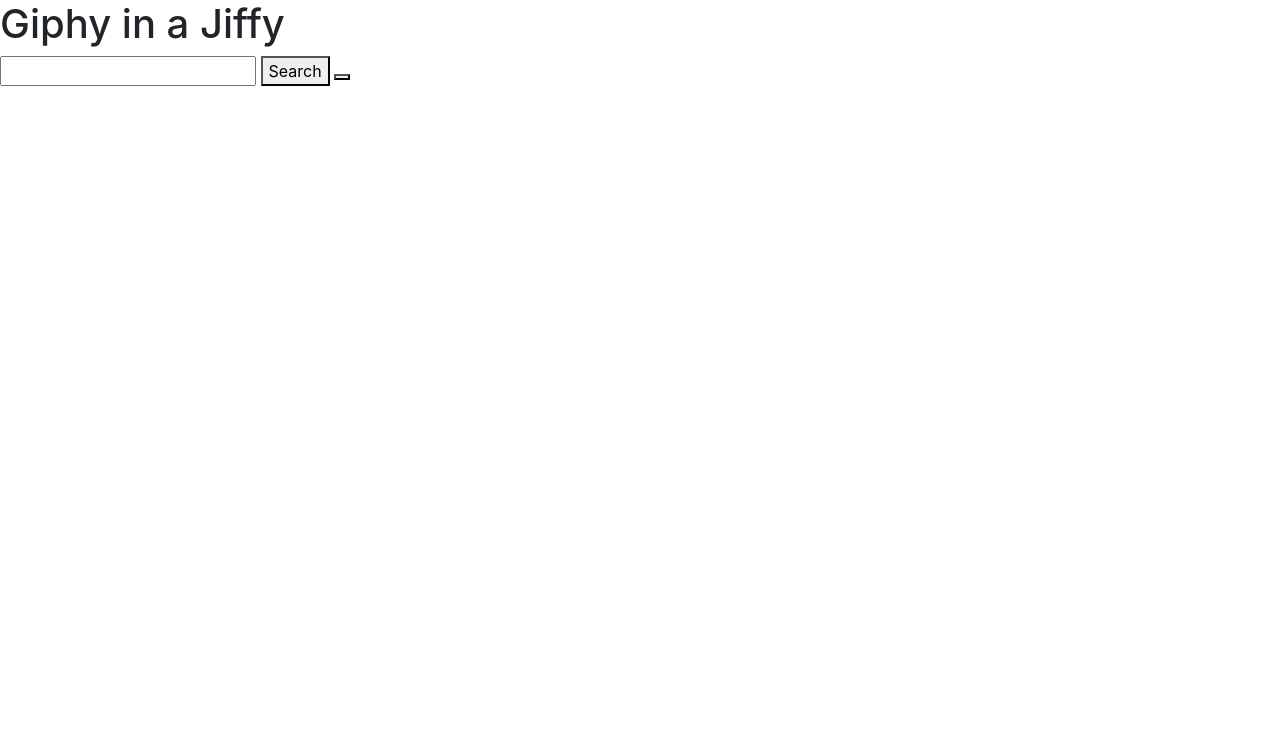
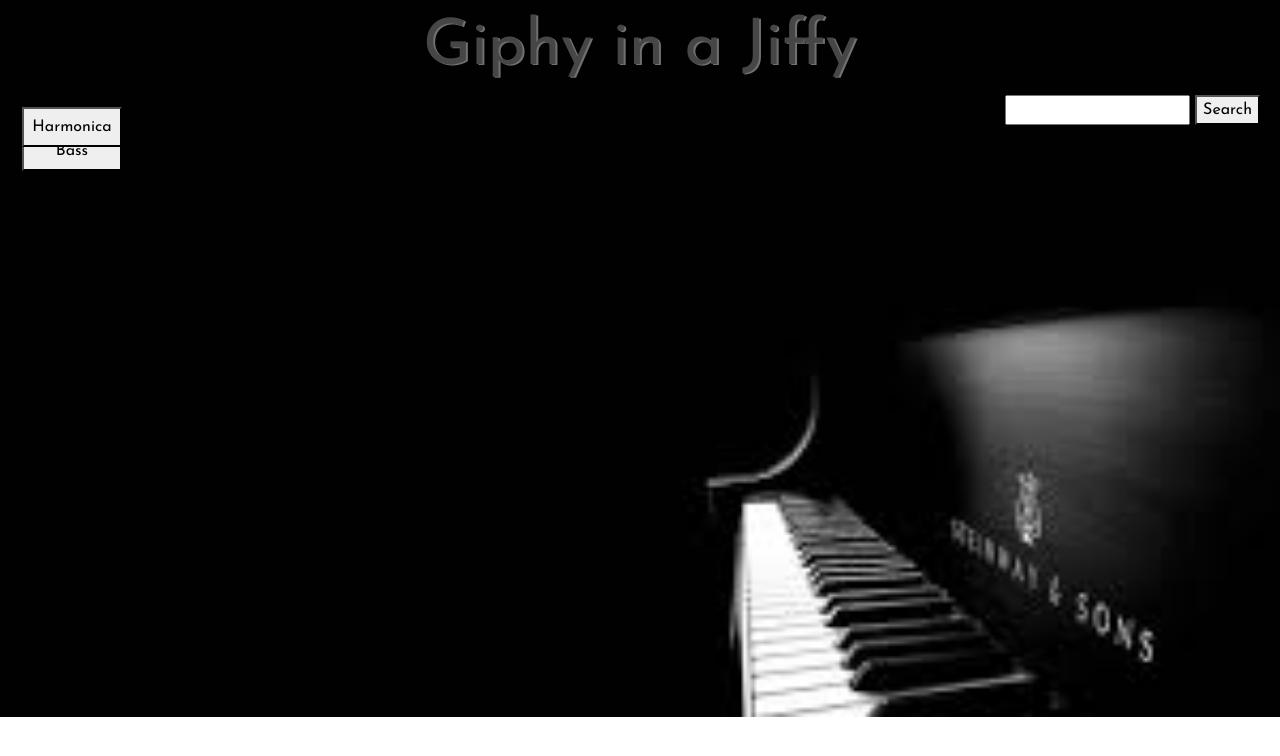
Before and after one commit to lizharris90210/giphy_api, a plain HTML site: page index.html in a window 1280 px wide. Drawn offline with nearby package versions, Linux system fonts and the light colour scheme.

Commit message:
search works, add search to topic buttons

```diff
--- a/assets/css/style.css
+++ b/assets/css/style.css
@@ -1,5 +1,46 @@
 body {
-    font-family: 'Indie Flower', cursive;
-    background-color: black;
-    font: white;
+    background-image: url("../images/background.jpeg");
+    background-repeat: no-repeat;
+    background-size: 100%;
 }
+#body
+  {
+    font-family: 'Josefin Sans', sans-serif;
+    font: rgb(230, 227, 227);
+}
+#music
+button {
+    position: absolute;
+    left: 20px;
+    width: 100px;
+    display: block;
+    font: rgb(48, 47, 47);
+    margin: 2px;
+    padding: 6px;
+    text-align: center;
+    align-content: left;
+    -webkit-transition-duration: 0.4s;
+    transition-duration: 0.4s;
+}
+.button:hover {
+  background-color: rgb(255, 255, 255);
+  color: white;
+}
+#header {
+    align-content: center;
+    text-align: center;
+    font-size: 4em;
+    color: rgb(71, 70, 70);
+    text-shadow: 2px 1px #707070;
+}
+.container-fluid  {
+    align-content: center;
+    text-align: center;
+    margin: auto;
+    width: 50%;
+    padding: 10px;
+}
+.searchArea {
+    position: absolute;
+    right: 20px;
+}
--- a/assets/javascript/app.js
+++ b/assets/javascript/app.js
@@ -1,11 +1,6 @@
 // call jquery
 $(document).ready(function() {
-  // Event listener for searchButton
-  $("#searchButton").on("click", function() {
-    // Storing our giphy API URL
-    var apiKey = ju6uCnRv4cMKILzG5m62vt52JavnVngT;
 
-    // music topics
   var topics = [
     "Guitar",
     "Piano",
@@ -28,47 +23,56 @@
     "Harmonica"
   ];
 
+  for(var i= 0; i < topics.length; i++) {
+    var button = $("<button>").text(topics[i]);
+    $("#music").append(button)
+  }
+  // add functionality
+
+
+  // Event listener for searchButton
+  $("#searchButton").on("click", function() {
+    // Storing our giphy API URL
+    var apiKey = "ju6uCnRv4cMKILzG5m62vt52JavnVngT";
+
+    var userSearch = $("#searchInput").val();
+
     var queryURL =
-      "https://api.giphy.com/v1/gifs/random?api_key=" + music + apiKey;
-
-    var userSearch = $(this).attr("topics");
+      "https://api.giphy.com/v1/gifs/search?api_key=" + apiKey + "&q=" + userSearch + "&limit=10";
 
     // AJAX GET request to queryURL
     $.ajax({
       url: queryURL,
       method: "GET"
-    });
-
-    // After the data from the AJAX request comes back
-    then(function(response) {
-      console.log(queryURL);
+    })
+    .then(function(response) {
       // Saving the image_original_url property
-      var imageUrl = response.data;
+      var results = response.data;
+      console.log(results)
       for (var i = 0; i < results.length; i++) {
         // Only taking action if the photo has an appropriate rating
         if (results[i].rating !== "r") {
           // Creating a div for the gif
           var gifDiv = $("<div>");
 
-          // Storing the result item's rating
+          // Storing result rating
           var rating = results[i].rating;
 
-          // Creating a paragraph tag with the result item's rating
+          // Create paragraph tag with result rating
           var p = $("<p>").text("Rating: " + rating);
 
           // Creating an image tag
           var gifImage = $("<img>");
 
-          // Giving the image tag an src attribute of a proprty pulled off the
-          // result item
+          // Giving image tag src attribute of proporty pulled from result item
           gifImage.attr("src", results[i].images.fixed_height.url);
 
-          // Appending the paragraph and personImage we created to the "gifDiv" div we created
+          // Appending the paragraph and gifImage created to the "gifDiv" created
           gifDiv.append(p);
           gifDiv.append(gifImage);
 
-          // Prepending the gifDiv to the "#gifs-appear-here" div in the HTML
-          $("#giphyImges").prepend(gifDiv);
+          // Prepending gifDiv to "#giphyImages" div HTML
+          $("#giphyImages").prepend(gifDiv);
         }
       }
     });
--- a/index.html
+++ b/index.html
@@ -3,22 +3,22 @@
 
 <head>
   <meta charset="utf-8">
-  <link href="https://fonts.googleapis.com/css?family=Indie+Flower&display=swap" rel="stylesheet">
+  <link href="https://fonts.googleapis.com/css?family=Josefin+Sans&display=swap" rel="stylesheet">
   <link rel="stylesheet" href="assets/css/style.css"/>
-  <script src="assets/javascript/app.js"> </script>
-  <script src="https://ajax.googleapis.com/ajax/libs/jquery/3.4.1/jquery.min.js"></script>
   <link rel="stylesheet" href="https://cdnjs.cloudflare.com/ajax/libs/twitter-bootstrap/4.0.0/css/bootstrap.min.css"/>
   <title>Giphy in a Jiffy</title>
 </head>
 
 <body>
-  <h1>Giphy in a Jiffy</h1>
-  <input class="searchBar" id="searchInput"></input>
-  <button id="searchButton">Search</button>
-  <button data-topic="music"></button>
+  <div class="container-fluid" id="body">
+  <h1 id="header">Giphy in a Jiffy</h1>
+  <div class="searchArea"><input class="searchBar" id="searchInput"></input>
+  <button id="searchButton">Search</button></div>
+  <div class="container-fluid" id="music"></div>
   <div id="giphyImages"></div>
-
-
+</div>
+  <script src="https://ajax.googleapis.com/ajax/libs/jquery/3.4.1/jquery.min.js"></script>
+  <script src="assets/javascript/app.js"> </script>
 
 
 </body>
```
Also changed, not shown: assets/images/background.jpeg (added). Lines whose indentation alone changed are shown as unchanged.
